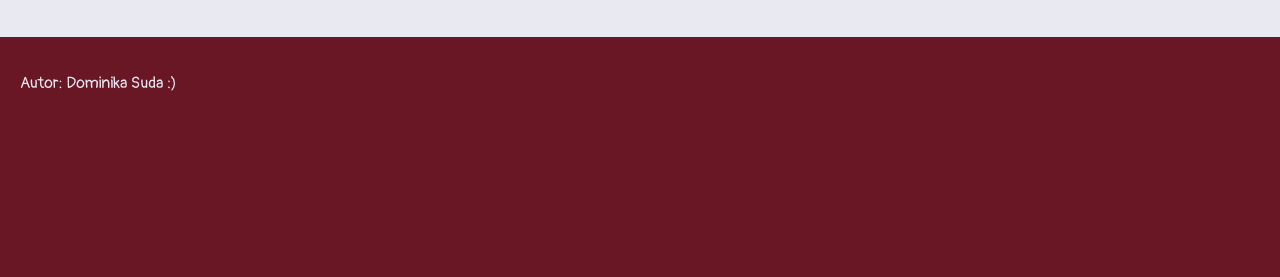
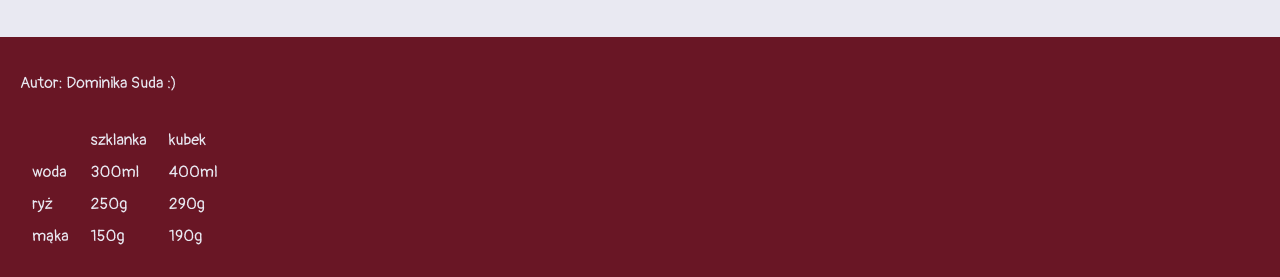
Before and after one commit to halfdem0n/halfdem0n.github.io, a plain HTML site: page index.html in a window 1280 px wide. Shown: the part 5848-6125 px from the top of the page. Drawn offline with Linux system fonts and the light colour scheme.

Commit message:
Add files via upload

```diff
--- a/index.html
+++ b/index.html
@@ -57,6 +57,24 @@
 
         <footer>
             <p>Autor: Dominika Suda :)</p>
+
+                        <table>
+                <tr>
+                    <td></td> <td>szklanka</td> <td>kubek</td>
+                </tr>
+
+                <tr>
+                    <td>woda</td> <td>300ml</td> <td>400ml</td>
+                </tr>
+
+                <tr>
+                    <td>ryż</td> <td>250g</td> <td>290g</td>
+                </tr>
+
+                <tr>
+                    <td>mąka</td> <td>150g</td> <td>190g</td>
+                </tr>
+            </table>
         </footer>
 
         <a href="#up"><img src="img/arrow.png" class="up"></a>
--- a/style.css
+++ b/style.css
@@ -233,6 +233,16 @@ footer {
 }
 
 
+table {
+    margin-top: 30px;
+    color: #e9e9f2;
+}
+
+td {
+    padding: 5px 10px 5px 10px;
+}
+
+
 
 /* TAGI */
 main.active_makaron figure:not(.makaron){
```
